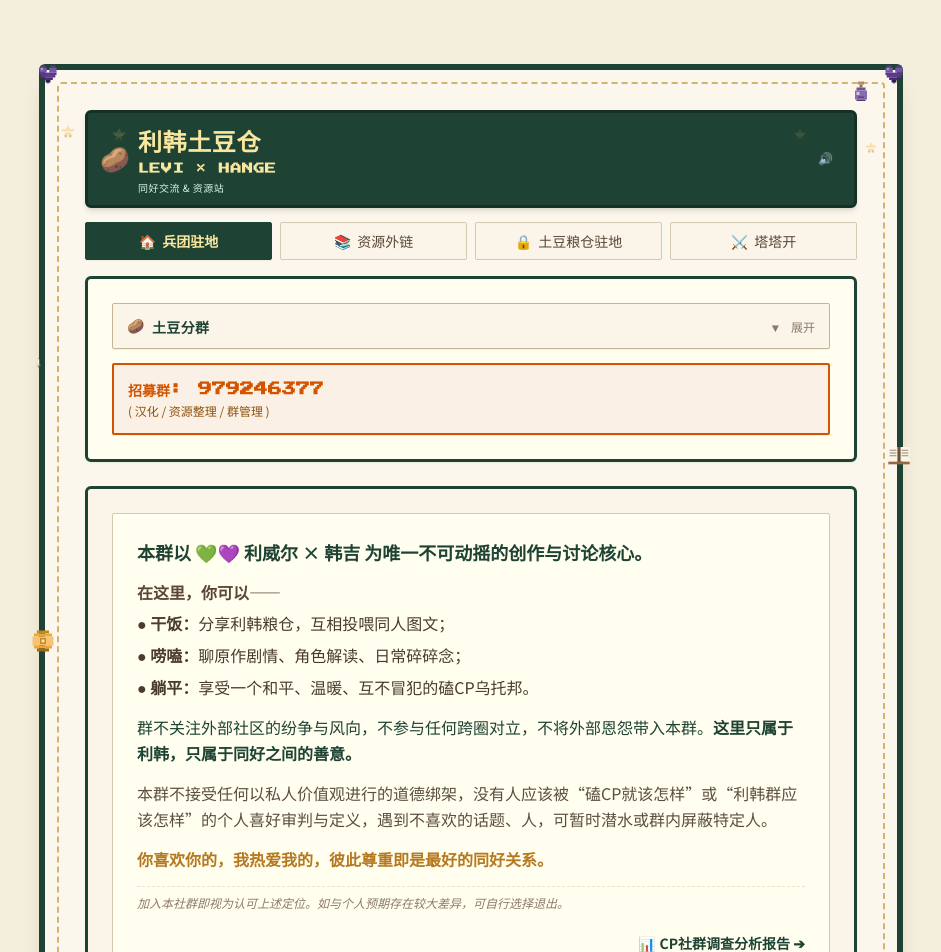
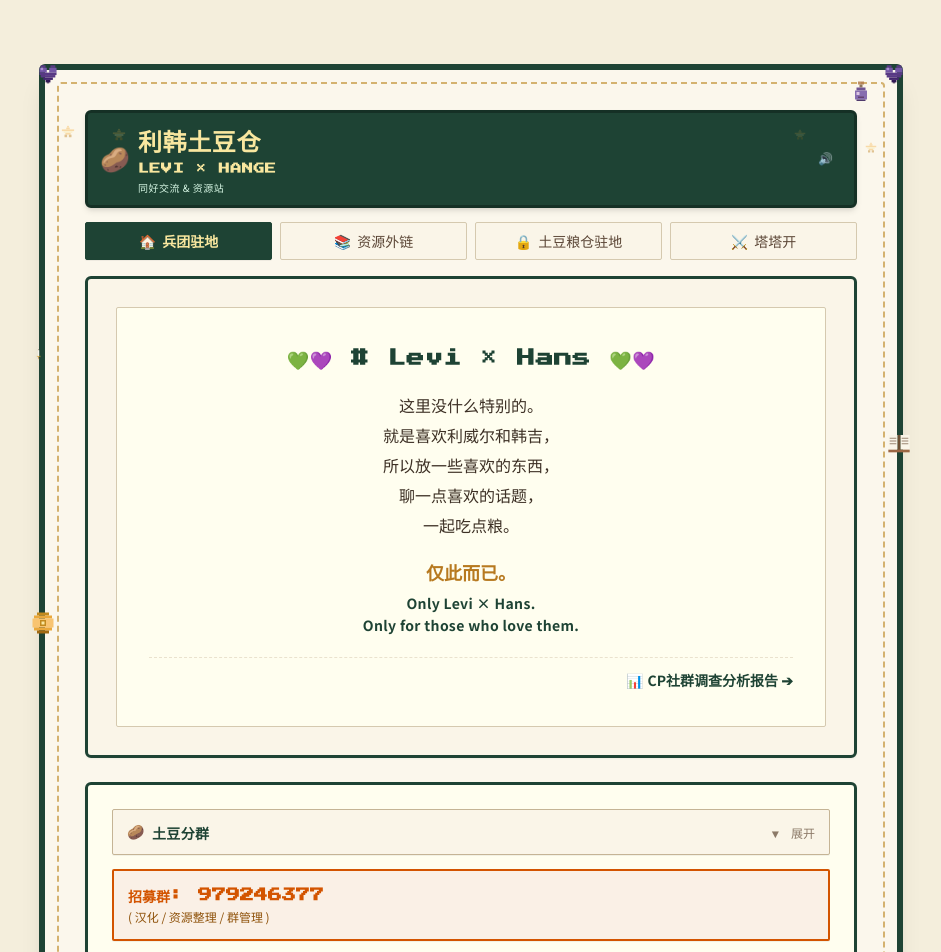
Before and after one commit to Luna-7/levihan, a React (Vite) app: page / in a window 1280 px wide. Shown: the top 952 px of the page, without its empty margins (169-1110 px from the left). Built offline with nearby package versions, Linux system fonts and the light colour scheme; a web font is replaced by a local one.

Commit message:
首页改版：删除群规宣言，新增开屏文案作为最顶部模块

```diff
--- a/src/components/GroupHome.tsx
+++ b/src/components/GroupHome.tsx
@@ -36,7 +36,48 @@ export const GroupHome: React.FC<Props> = ({
 
   return (
     <div className="space-y-4 sm:space-y-6 text-[#2C241D]">
-      {/* 1. QQ GROUPS & RECRUITMENT & VERIFICATION */}
+      {/* 1. 开屏文案（首页最顶部模块） */}
+      <section
+        id="opening-section"
+        className="bg-[#FAF5E8] border-2 sm:border-[3px] border-[#1E4334] rounded-md p-3 xs:p-4 sm:p-6 md:p-7 shadow-xs"
+      >
+        <div className="bg-[#FFFEEF] border border-[#D5C9AF] rounded-xs px-4 py-6 xs:px-5 xs:py-7 sm:px-8 sm:py-9 font-retro-jp text-center">
+          <h2 className="font-pixel text-xs xs:text-sm sm:text-base md:text-lg text-[#1E4334] font-bold tracking-wide">
+            💚💜 # Levi × Hans 💚💜
+          </h2>
+
+          <div className="mt-4 sm:mt-5 space-y-1 text-xs sm:text-sm md:text-base text-[#3D3025] leading-relaxed">
+            <p>这里没什么特别的。</p>
+            <p>就是喜欢利威尔和韩吉，</p>
+            <p>所以放一些喜欢的东西，</p>
+            <p>聊一点喜欢的话题，</p>
+            <p>一起吃点粮。</p>
+          </div>
+
+          <p className="mt-4 sm:mt-5 font-bold text-sm sm:text-base md:text-lg text-[#B7791F]">
+            仅此而已。
+          </p>
+
+          <p className="mt-1.5 font-bold text-[11px] sm:text-xs md:text-sm text-[#1E4334] tracking-wide leading-relaxed">
+            Only Levi × Hans.
+            <br />
+            Only for those who love them.
+          </p>
+
+          <div className="mt-5 pt-3 border-t border-dashed border-[#EAE2CE] flex justify-end">
+            <a
+              href="/cp-community-survey-report.html"
+              target="_blank"
+              rel="noopener noreferrer"
+              className="text-xs sm:text-sm text-[#1E4334] font-bold hover:underline flex items-center gap-1"
+            >
+              <span>📊</span> CP社群调查分析报告 ➔
+            </a>
+          </div>
+        </div>
+      </section>
+
+      {/* 2. QQ GROUPS & RECRUITMENT & VERIFICATION */}
       <section id="group-info-section" className="bg-[#FFFEEF] border-2 sm:border-[3px] border-[#1E4334] rounded-md p-3 xs:p-4 sm:p-5 md:p-6 shadow-xs space-y-3.5">
         {/* 土豆分群 Collapsible Card Dropdown */}
         <div className="space-y-2">
@@ -128,46 +169,6 @@ export const GroupHome: React.FC<Props> = ({
         </div>
       </section>
 
-      {/* 2. CORE MANIFESTO & REDLINES */}
-      <section id="manifesto-section" className="bg-[#FAF5E8] border-2 sm:border-[3px] border-[#1E4334] rounded-md p-3 xs:p-4 sm:p-5 md:p-6 shadow-xs space-y-4">
-        {/* Manifesto Body */}
-        <div className="bg-[#FFFEEF] border border-[#D5C9AF] rounded-xs p-3.5 sm:p-5 md:p-6 font-retro-jp text-xs sm:text-sm md:text-base text-[#3D3025] leading-relaxed space-y-3.5">
-          <p className="font-bold text-[#1E4334] text-sm sm:text-base md:text-lg">
-            本群以 <span className="text-[#27AE60]">💚</span><span className="text-[#8E44AD]">💜</span> 利威尔 × 韩吉 为唯一不可动摇的创作与讨论核心。
-          </p>
-
-          <div className="space-y-1.5 text-[#4A3B2C]">
-            <p className="font-bold text-[#5B4636] text-sm sm:text-base">在这里，你可以——</p>
-            <p>● <b>干饭：</b>分享利韩粮仓，互相投喂同人图文；</p>
-            <p>● <b>唠嗑：</b>聊原作剧情、角色解读、日常碎碎念；</p>
-            <p>● <b>躺平：</b>享受一个和平、温暖、互不冒犯的磕CP乌托邦。</p>
-          </div>
-
-          <p className="text-[#1E4334]">
-            群不关注外部社区的纷争与风向，不参与任何跨圈对立，不将外部恩怨带入本群。<b>这里只属于利韩，只属于同好之间的善意。</b>
-          </p>
-
-          <p className="text-[#5D4E41]">
-            本群不接受任何以私人价值观进行的道德绑架，没有人应该被“磕CP就该怎样”或“利韩群应该怎样”的个人喜好审判与定义，遇到不喜欢的话题、人，可暂时潜水或群内屏蔽特定人。
-          </p>
-
-          <p className="font-bold text-[#B7791F]">
-            你喜欢你的，我热爱我的，彼此尊重即是最好的同好关系。
-          </p>
-
-          <p className="text-[11px] sm:text-xs text-[#8C7A68] italic pt-2 border-t border-dashed border-[#EAE2CE]">
-            加入本社群即视为认可上述定位。如与个人预期存在较大差异，可自行选择退出。
-          </p>
-          <div className="pt-2 flex justify-end">
-            <a href="/cp-community-survey-report.html" target="_blank" rel="noopener noreferrer" className="text-xs sm:text-sm text-[#1E4334] font-bold hover:underline flex items-center gap-1">
-              <span>📊</span> CP社群调查分析报告 ➔
-            </a>
-          </div>
-        </div>
-
-
-      </section>
-
       {/* 3. QUICK NAVIGATION TILES */}
       <div className="grid grid-cols-1 sm:grid-cols-2 gap-3 sm:gap-4">
         <button
```
